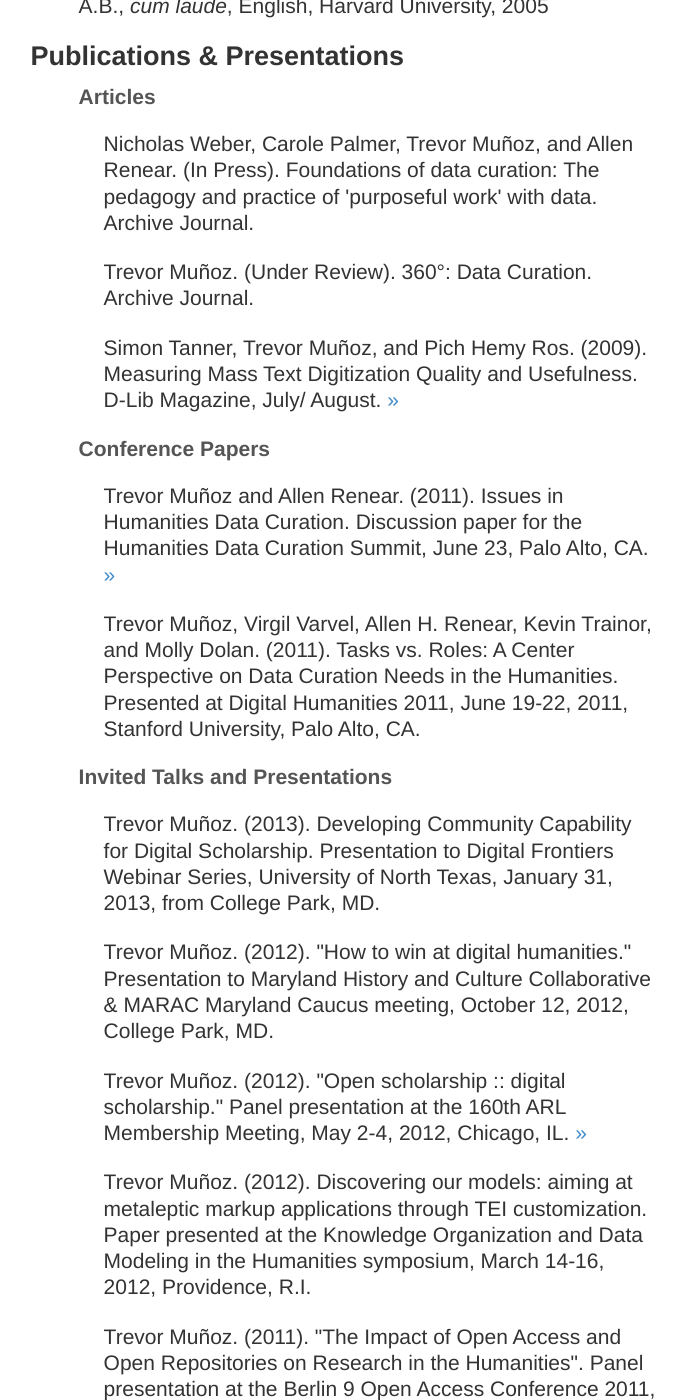
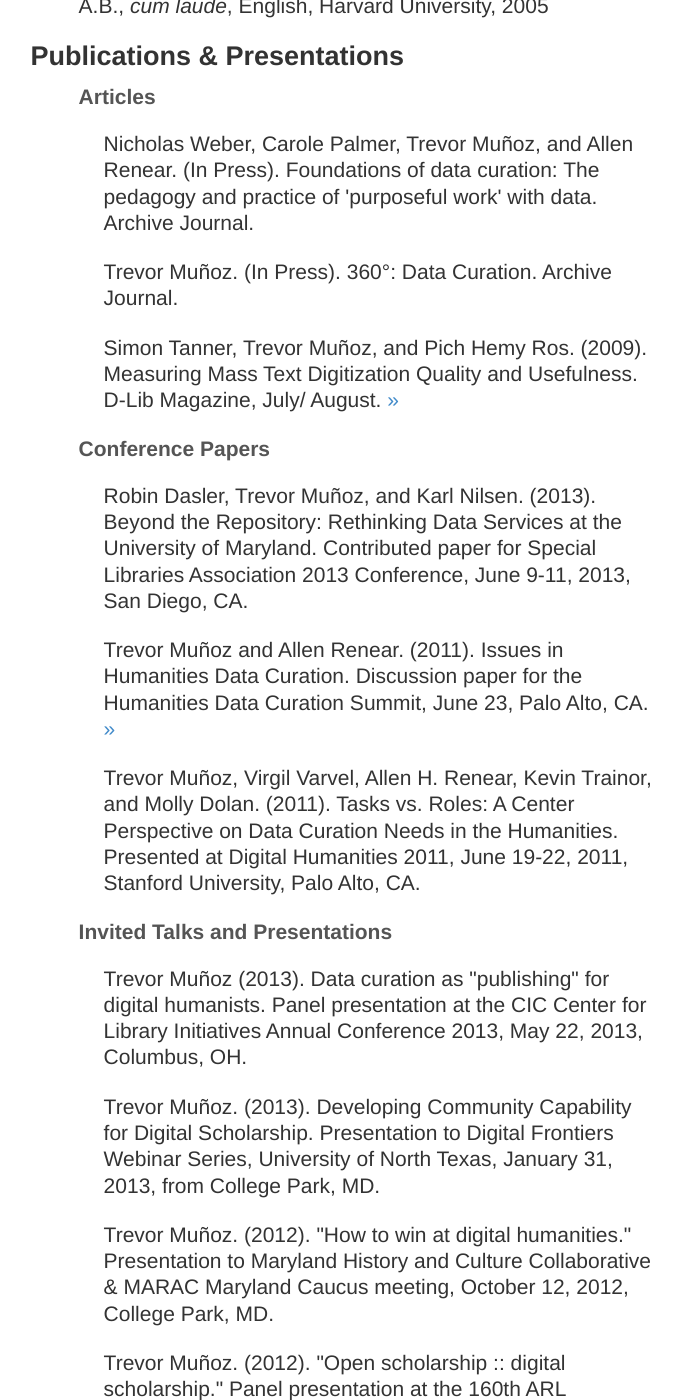
Before and after one commit to trevormunoz/calling-card, a Jekyll site: the page built from about/cv/index.html, in a window 1280 px wide and 1400 px high, scrolled down 1095 px. Shown: the whole window, without its empty margins (332-1017 px from the left). Built offline with Jekyll 4.4.1, drawn with Linux system fonts in a browser that asks for light colours; nearby versions of some CDN libraries; library files that are not in the unit come from our copies; Markdown is read by kramdown in place of the engine named in the settings; some of the changed text lies outside the part shown.

Commit message:
CV updates through 2013-05-26

```diff
--- a/about/cv/index.html
+++ b/about/cv/index.html
@@ -34,18 +34,21 @@
     <li><h5>Articles</h5></li>
       <ul>
           <li><p class="citation">Nicholas Weber, Carole Palmer, Trevor Muñoz, and Allen Renear. (In Press). Foundations of data curation: The pedagogy and practice of 'purposeful work' with data. Archive Journal.</p></li>
-          <li><p class="citation">Trevor Muñoz. (Under Review). 360&deg;: Data Curation. Archive Journal.</p></li>
+          <li><p class="citation">Trevor Muñoz. (In Press). 360&deg;: Data Curation. Archive Journal.</p></li>
           <li><p class="citation">Simon Tanner, Trevor Muñoz, and Pich Hemy Ros. (2009). Measuring Mass Text Digitization Quality and Usefulness. D-Lib Magazine, July/ August. <a href="http://www.dlib.org/dlib/july09/munoz/07munoz.html" target="_blank">&raquo;</a></p></li>
         </ul>
     <li><h5>Conference Papers</h5></li>
     <ul>
-  <li><p class="citation">Trevor Muñoz and Allen Renear. (2011). Issues in Humanities Data Curation. Discussion paper for the Humanities Data Curation Summit, June 23, Palo Alto, CA. <a href="http://hdl.handle.net/2142/30852" target="_blank">&raquo;</a></p></li>
+          <li><p class="citation">Robin Dasler, Trevor Muñoz, and Karl Nilsen. (2013). Beyond the Repository: Rethinking Data Services at the University of Maryland. Contributed paper for Special Libraries Association 2013 Conference, June 9-11, 2013, San Diego, CA.</p></li>
 
-  <li><p class="citation">Trevor Muñoz, Virgil Varvel, Allen H. Renear, Kevin Trainor, and Molly Dolan. (2011). Tasks vs. Roles: A Center Perspective on Data Curation Needs in the Humanities. Presented at Digital Humanities 2011, June 19-22, 2011, Stanford University, Palo Alto, CA.</p></li>
+          <li><p class="citation">Trevor Muñoz and Allen Renear. (2011). Issues in Humanities Data Curation. Discussion paper for the Humanities Data Curation Summit, June 23, Palo Alto, CA. <a href="http://hdl.handle.net/2142/30852" target="_blank">&raquo;</a></p></li>
+
+          <li><p class="citation">Trevor Muñoz, Virgil Varvel, Allen H. Renear, Kevin Trainor, and Molly Dolan. (2011). Tasks vs. Roles: A Center Perspective on Data Curation Needs in the Humanities. Presented at Digital Humanities 2011, June 19-22, 2011, Stanford University, Palo Alto, CA.</p></li>
 </ul>
 </li>
   <li><h5>Invited Talks and Presentations</h5></li>
 <ul>
+  <li><p class="citation">Trevor Muñoz (2013). Data curation as "publishing" for digital humanists. Panel presentation at the CIC Center for Library Initiatives Annual Conference 2013, May 22, 2013, Columbus, OH.</p></li>
   <li><p class="citation">Trevor Muñoz. (2013). Developing Community Capability for Digital Scholarship. Presentation to Digital Frontiers Webinar Series, University of North Texas, January 31, 2013, from College Park, MD.</p></li>
   <li><p class="citation">Trevor Muñoz. (2012). "How to win at digital humanities." Presentation to Maryland History and Culture Collaborative &amp; MARAC Maryland Caucus meeting, October 12, 2012, College Park, MD.</p></li>
   <li><p class="citation">Trevor Muñoz. (2012). "Open scholarship :: digital scholarship." Panel presentation at the 160th ARL Membership Meeting, May 2-4, 2012, Chicago, IL. <a href="http://www.arl.org/bm~doc/mm12spring-munoz.pdf">&raquo;</a> </p></li>
@@ -57,6 +60,7 @@
 </li>
   <li><h5>Conference Posters</h5></li>
   <ul>
+    <li><p class="citation">Karl Nilsen, Robin Dasler, Trevor Muñoz, and Sarah Hovde. (2013). The Position of Library-Based Research Data Services: What Funding Data Can Tell Us. Presented at the Research Data Access and Preservation (RDAP) Summit 2013, Baltimore, MD, April 4-5, 2013.</p></li>
     <li><p class="citation">Trevor Muñoz. (2012). From Barn Raising to Roadshow: Designing and Building a Web-based XML Editor through Community Collaboration. Presented at the Text Encoding Initiative Members' Meeting, November 7-10, 2012, College Station, TX.</p></li>
   <li><p class="citation">Allen H. Renear, Trevor Muñoz, and Kevin Trainor. (2010). Data Curation Education for the Humanities: Principles &amp; Challenges. Presented at the Fifth Annual Chicago Colloquium on Digital Humanities and Computer Science, Evanston, IL.</p></li>
   <li><p class="citation">Allen H. Renear, Molly Dolan, Kevin Trainor, and Trevor Muñoz. (2010). Extending an LIS Data Curation Curriculum to the Humanities: Selected Activities and Observations. Presented at the iConference, February 3-6, 2010, Champaign, IL.<a href="http://www.ideals.illinois.edu/handle/2142/15061" target="_blank">&raquo;</a></p></li>
@@ -86,6 +90,7 @@
 
     <h4>Teaching</h4>
     <ul>
+      <li>Guest Instructor, Taking TEI Further: TEI Customization workshop, Brown University, May 8-10, 2013.</li>
       <li>Co-Instructor, Data Curation for Digital Humanists class, Digital Humanities Winter Institute, University of Maryland, January 7-11, 2013.</li>
       <li>Guest Instructor, Taking TEI Further: TEI Customization workshop, Brown University, June 25-27, 2012.</li>
     </ul>
@@ -106,6 +111,7 @@
                 <li>Co-Organizer, <a href="http://cirssweb2.lis.illinois.edu/paloalto" target="_blank">Humanities Data Curation Summit</a>, Palo Alto, California, June 2011</li>
                 <li>Founding Co-Editor, <a href="http://guide.dhcuration.org">DH Curation: A Community Guide to Best Practices for Data Curation in the Humanities</a></li>
                 <li>Peer reviewer, Digital Humanities Conference</li>
+                <li>Peer reviewer, Text Encoding Initiative Conference</li>
                 <!-- <li>Ad-hoc manuscript review for <em>LLC: The Journal of Digital Scholarship in the Humanities</em></li> -->
               </ul>
               <li><h5>Service to the University of Maryland</h5></li>
```
